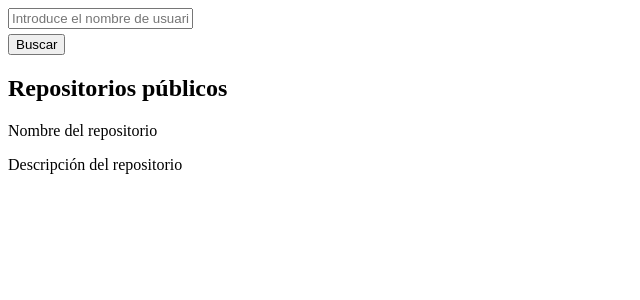
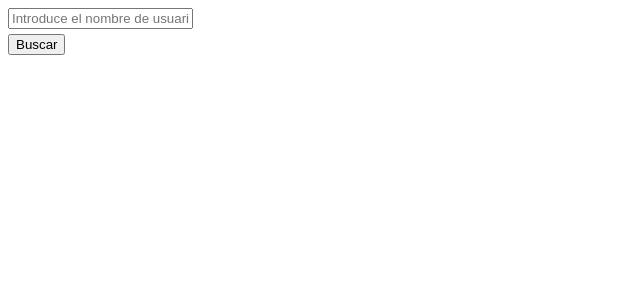
Before and after one commit to dlcastillop/github-user, a React (Vite) app: page / in a window 1280 px wide. Shown: the top 300 px of the page, without its empty margins (0-640 px from the left). Built offline with nearby package versions, Linux system fonts and the light colour scheme.

Commit message:
feat: show information about the user public repos

```diff
--- a/src/components/GitHubUser.tsx
+++ b/src/components/GitHubUser.tsx
@@ -28,7 +28,11 @@ const GitHubUser = () => {
         method: "GET",
         redirect: "follow",
       })
-        .then((response) => response.json())
+        .then((response) => {
+          if (response.ok) {
+            return response.json();
+          }
+        })
         .then((result) => setUserRepos(result))
         .catch();
     }
@@ -79,13 +83,17 @@ const GitHubUser = () => {
         </div>
       ) : undefined}
 
-      <section>
-        <h2>Repositorios públicos</h2>
-        <div>
-          <p>Nombre del repositorio</p>
-          <p>Descripción del repositorio</p>
-        </div>
-      </section>
+      {userRepos !== undefined ? (
+        <section>
+          <h2>Repositorios públicos</h2>
+          {userRepos.map((el: IUserRepos) => (
+            <div>
+              <p>{el.name}</p>
+              <p>{el.description}</p>
+            </div>
+          ))}
+        </section>
+      ) : undefined}
     </>
   );
 };
```
